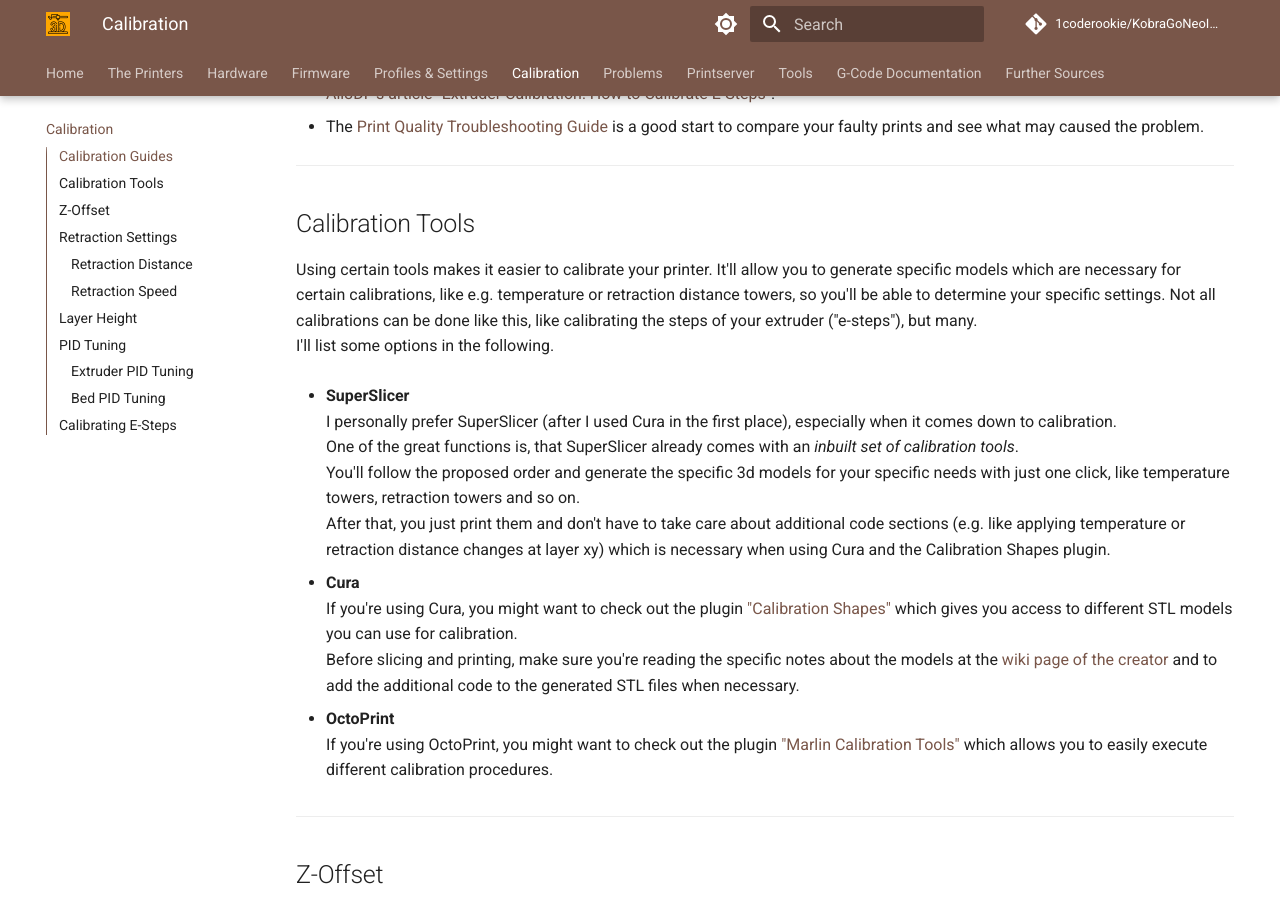
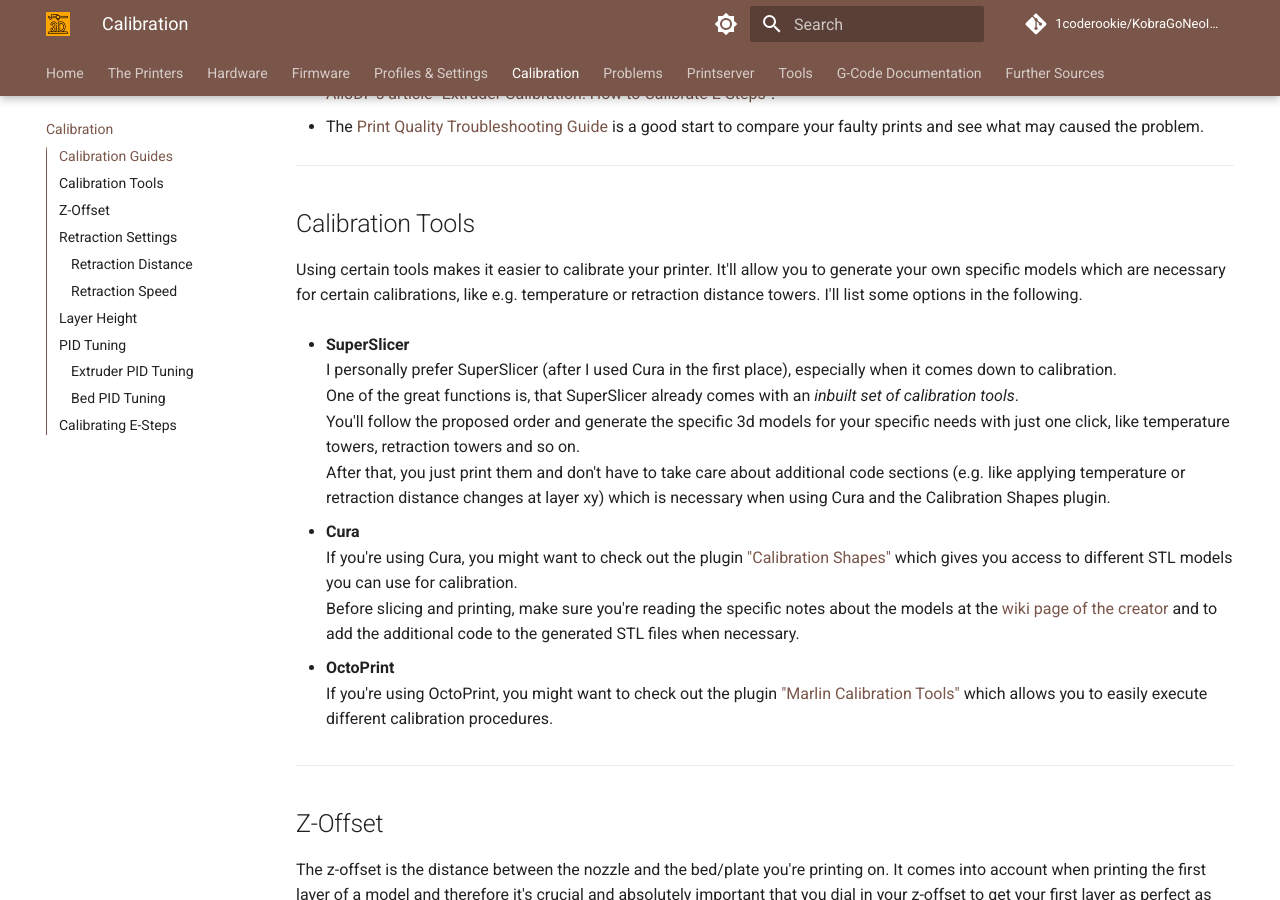
Before and after one commit to 1coderookie/KobraGoNeoInsights, an MkDocs documentation site: the page built from docs/calibration.md, in a window 1280 px wide and 900 px high, scrolled down 744 px. Built offline with MkDocs 1.6.1 and Material for MkDocs 9.7.7, drawn with Linux system fonts in a browser that asks for light colours; comment, search, counter and statistics services are not loaded.

Commit message:
Update calibration.md

```diff
--- a/docs/calibration.md
+++ b/docs/calibration.md
@@ -24,8 +24,7 @@
 ---
 
 ## Calibration Tools
-Using certain tools makes it easier to calibrate your printer. It'll allow you to generate specific models which are necessary for certain calibrations, like e.g. temperature or retraction distance towers, so you'll be able to determine your specific settings. Not all calibrations can be done like this, like calibrating the steps of your extruder ("e-steps"), but many.
-I'll list some options in the following.
+Using certain tools makes it easier to calibrate your printer. It'll allow you to generate your own specific models which are necessary for certain calibrations, like e.g. temperature or retraction distance towers. I'll list some options in the following.
 
 - **SuperSlicer**
   I personally prefer SuperSlicer (after I used Cura in the first place), especially when it comes down to calibration.
```
